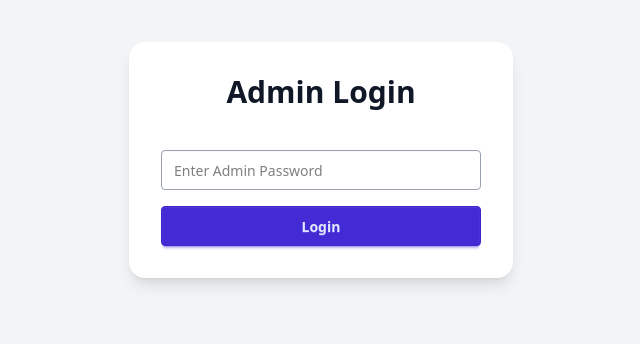
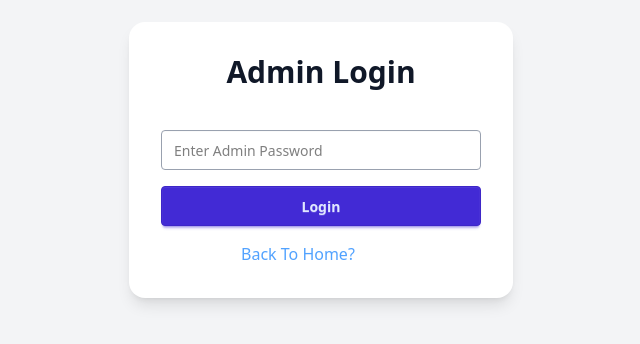
Before and after one commit to MixTrak/AyaanSyed, a Next.js app: page /admin/login in a window 1280 px wide. Shown: the part 240-584 px from the top of the page, without its empty margins (319-959 px from the left). Built offline with nearby package versions, Linux system fonts and the light colour scheme.

Commit message:
Fixes and Additional Features

```diff
--- a/app/admin/login/page.tsx
+++ b/app/admin/login/page.tsx
@@ -54,7 +54,6 @@ export default function AdminLogin() {
           animate={{ y: 0, opacity: 1 }}
           transition={{ duration: 0.4 }}
         />
-
         <motion.button
           type="submit"
           className="btn btn-primary w-full"
@@ -66,6 +65,18 @@ export default function AdminLogin() {
         >
           Login
         </motion.button>
+
+        <motion.a
+          className="text-blue-400 w-40"
+          whileHover={{ scale: 1.05 }}
+          whileTap={{ scale: 0.95 }}
+          initial={{ y: -50, opacity: 0 }}
+          animate={{ y: 0, opacity: 1 }}
+          transition={{ duration: 0.3 }}
+          href="/"
+        >
+          Back To Home?
+        </motion.a>
       </form>
     </div>
   );
--- a/app/page.tsx
+++ b/app/page.tsx
@@ -158,7 +158,7 @@ export default function Home() {
       animate={{ opacity: 1, y: 0 }}
       transition={{ duration: 1, delay: 0.3 }}
     >
-      &quot;To Accomplishe Your Dreams You Have To Wake Up To Reality In Other Words It&apos;s Not Going To Happen Bro 😭🥀&quot;
+      &quot;To Accomplish Your Dreams You Have To Wake Up To Reality In Other Words It&apos;s Not Going To Happen Bro 😭🥀&quot;
     </motion.p>
 
     {/* Button Group */}
@@ -168,15 +168,6 @@ export default function Home() {
   animate={{ opacity: 1, y: 0 }}
   transition={{ duration: 1, delay: 0.6 }}
 >
-  <motion.button
-    onClick={handleScrollContact}
-    whileHover={{ scale: 1.05 }}
-    whileTap={{ scale: 0.95 }}
-    className="px-6 py-3 rounded-md bg-purple-500 text-white font-semibold shadow-xl hover:bg-purple-600 transition
-               hover:shadow-2xl hover:shadow-purple-400/40"
-  >
-    Get In Touch
-  </motion.button>
 
   <motion.button
     onClick={handleScrollAboutMe}
@@ -197,53 +188,19 @@ export default function Home() {
   >
     Tech Stack
   </motion.button>
+
+  <motion.button
+    onClick={handleScrollContact}
+    whileHover={{ scale: 1.05 }}
+    whileTap={{ scale: 0.95 }}
+    className="px-6 py-3 rounded-md bg-purple-500 text-white font-semibold shadow-xl hover:bg-purple-600 transition
+               hover:shadow-2xl hover:shadow-purple-400/40"
+  >
+    Get In Touch
+  </motion.button>
 </motion.div>
   </div>
 </section>
-
-      {/* TECH STACK */}
-      <section
-        ref={techRef}
-        className="w-full min-h-screen bg-white flex flex-col items-center justify-center px-6 py-20"
-      >
-        <h2 className="text-4xl font-bold text-gray-900 mb-12">
-          Current Tech Stack — <span className="text-purple-600">AIMNT</span>
-        </h2>
-
-        <div className="grid grid-cols-1 sm:grid-cols-2 lg:grid-cols-4 gap-8 max-w-5xl w-full">
-          {[
-            {
-              icon: <Brain className="w-12 h-12 text-purple-600 mb-4" />,
-              title: "AI",
-              desc: "Leveraging AI to build intelligent, adaptive solutions.",
-            },
-            {
-              icon: <Database className="w-12 h-12 text-green-600 mb-4" />,
-              title: "MongoDB",
-              desc: "A powerful NoSQL database for scalable applications.",
-            },
-            {
-              icon: <Globe className="w-12 h-12 text-blue-600 mb-4" />,
-              title: "Next.js",
-              desc: "React framework for fast, modern web apps.",
-            },
-            {
-              icon: <Paintbrush className="w-12 h-12 text-cyan-600 mb-4" />,
-              title: "Tailwind CSS",
-              desc: "Utility-first styling for sleek and responsive designs.",
-            },
-          ].map((item, i) => (
-            <div
-              key={i}
-              className="flex flex-col items-center p-6 rounded-2xl shadow-lg bg-gray-50"
-            >
-              {item.icon}
-              <h3 className="text-xl font-semibold text-black">{item.title}</h3>
-              <p className="text-gray-600 text-center mt-2">{item.desc}</p>
-            </div>
-          ))}
-        </div>
-      </section>
 
       {/* ABOUT ME */}
 <section
@@ -296,7 +253,49 @@ export default function Home() {
   </div>
 </section>
 
+        {/* TECH STACK */}
+      <section
+        ref={techRef}
+        className="w-full min-h-screen bg-white flex flex-col items-center justify-center px-6 py-20"
+      >
+        <h2 className="text-4xl font-bold text-gray-900 mb-12">
+          Current Tech Stack <span className="text-purple-600 block text-center mt-2">AIMNT</span>
+        </h2>
 
+        <div className="grid grid-cols-1 sm:grid-cols-2 lg:grid-cols-4 gap-8 max-w-5xl w-full">
+          {[
+            {
+              icon: <Brain className="w-12 h-12 text-purple-600 mb-4" />,
+              title: "AI",
+              desc: "Leveraging AI to build intelligent, adaptive solutions.",
+            },
+            {
+              icon: <Database className="w-12 h-12 text-green-600 mb-4" />,
+              title: "MongoDB",
+              desc: "A powerful NoSQL database for scalable applications.",
+            },
+            {
+              icon: <Globe className="w-12 h-12 text-blue-600 mb-4" />,
+              title: "Next.js",
+              desc: "React framework for fast, modern web apps.",
+            },
+            {
+              icon: <Paintbrush className="w-12 h-12 text-cyan-600 mb-4" />,
+              title: "Tailwind CSS",
+              desc: "Utility-first styling for sleek and responsive designs.",
+            },
+          ].map((item, i) => (
+            <div
+              key={i}
+              className="flex flex-col items-center p-6 rounded-2xl shadow-lg bg-gray-50"
+            >
+              {item.icon}
+              <h3 className="text-xl font-semibold text-black">{item.title}</h3>
+              <p className="text-gray-600 text-center mt-2">{item.desc}</p>
+            </div>
+          ))}
+        </div>
+      </section>
 
       {/* CONTACT */}
       <section
```
